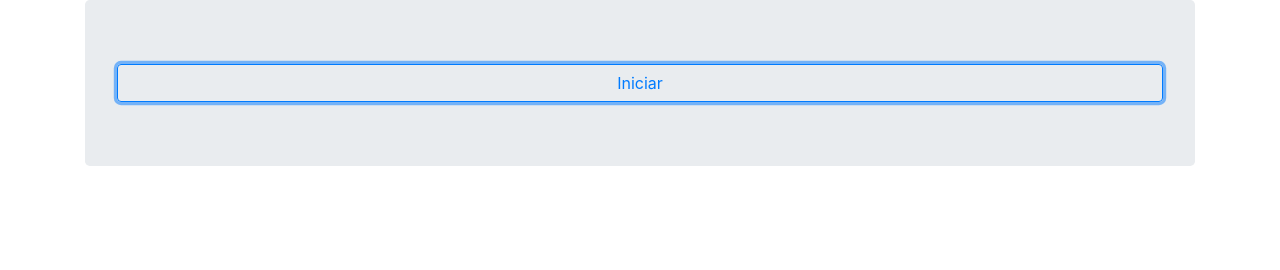
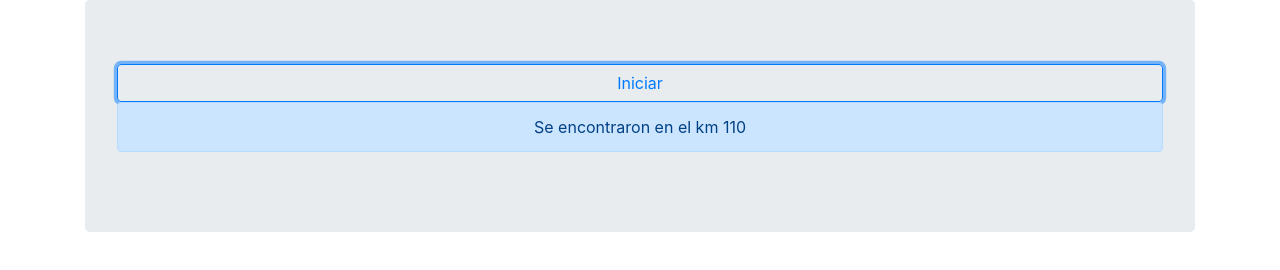
Before and after one commit to RicardoPeraltaM/JavaScript_Codellege, a plain HTML site: page JavaScript_Ciclos/Prompt/Carreteras/index.html in a window 1280 px wide. Both pictures are taken after a click on the button "Iniciar". Drawn offline with nearby package versions, Linux system fonts and the light colour scheme.

Commit message:
practica de carretera finalizada

```diff
--- a/JavaScript_Ciclos/Prompt/Carreteras/carretera.js
+++ b/JavaScript_Ciclos/Prompt/Carreteras/carretera.js
@@ -1,15 +1,25 @@
-
 eventListener();
 
-function eventListener (){
-     const boton = document.getElementById('boton');
-     boton.addEventListener('click',carretera_km);
+function eventListener() {
+  const boton = document.getElementById("boton");
+  boton.addEventListener("click", carretera_km);
 }
 
-function carretera_km (){
-zac =70;
-a = 150;
+function carretera_km() {
+  let ags = 70,
+    zacatecas = 150;
+  let carretera = true;
 
+  // mientras carretera sea true
+  while (carretera) {
+    ags++;
+    zacatecas--;
+    if (ags == zacatecas) {
+      carretera = false;
+    }
+  }
 
-
+  let alerta_1 = document.getElementById("alerta_1");
+  //   puedo imprimir ags o zacatecas igual dara el mismo resultado :)
+  alerta_1.innerHTML = `<div class="text-center alert alert-primary"> Se encontraron en el km ${zacatecas}</div>`;
 }
--- a/JavaScript_Ciclos/Prompt/Carreteras/index.html
+++ b/JavaScript_Ciclos/Prompt/Carreteras/index.html
@@ -13,6 +13,7 @@
       <div class="container">
           <div class="jumbotron">
               <button class="btn btn-outline-primary btn-block" id="boton">Iniciar</button>
+<div id="alerta_1"></div>
 
           </div>
       </div>
```
